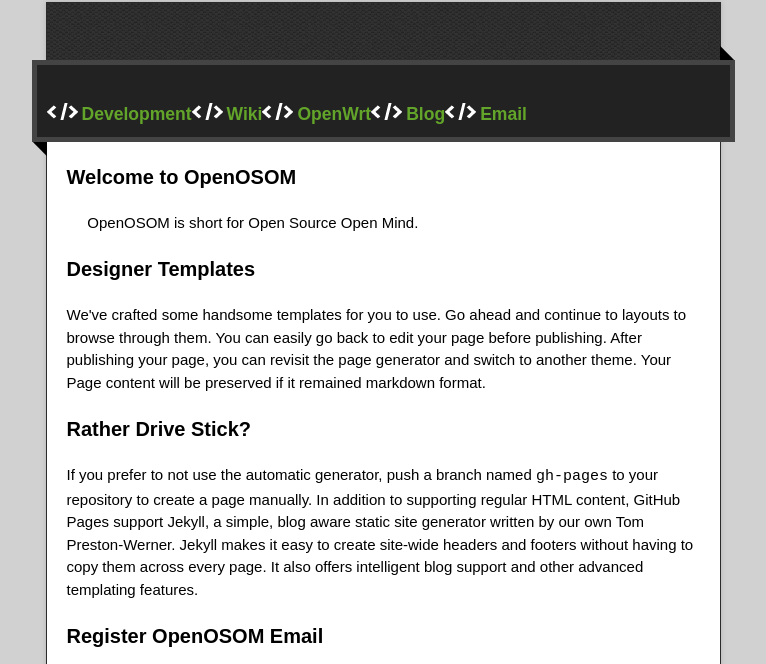
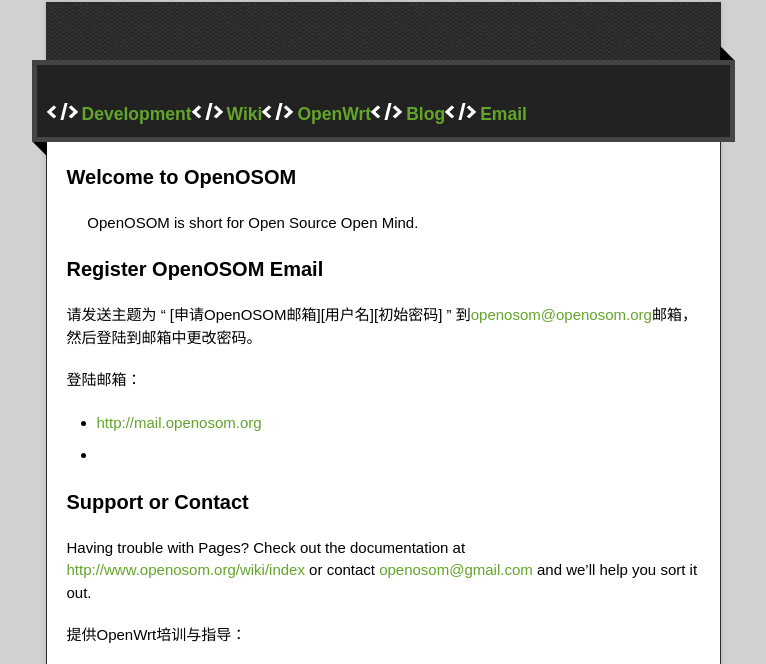
Before and after one commit to openosom/openosom.github.io, a plain HTML site: page index.html in a window 1280 px wide. Shown: the part 128-792 px from the top of the page, without its empty margins (257-1023 px from the left). Drawn offline with nearby package versions, Linux system fonts and the light colour scheme; a script that the page names is missing.

Commit message:
删除多余信息

```diff
--- a/index.html
+++ b/index.html
@@ -41,24 +41,15 @@
         <span class="blc"></span><span class="trc"></span>
         </div>
         <article class="markdown-body">
-          <h3>
+<h3>
 <a name="welcome-to-github-pages" class="anchor" href="#welcome-to-github-pages"><span class="octicon octicon-link"></span></a>Welcome to OpenOSOM</h3>
 <p>&nbsp;&nbsp;&nbsp;&nbsp; OpenOSOM is short for Open Source Open Mind.</p>
 
-<h3>
-<a name="designer-templates" class="anchor" href="#designer-templates"><span class="octicon octicon-link"></span></a>Designer Templates</h3>
-
-<p>We've crafted some handsome templates for you to use. Go ahead and continue to layouts to browse through them. You can easily go back to edit your page before publishing. After publishing your page, you can revisit the page generator and switch to another theme. Your Page content will be preserved if it remained markdown format.</p>
-
-<h3>
-<a name="rather-drive-stick" class="anchor" href="#rather-drive-stick"><span class="octicon octicon-link"></span></a>Rather Drive Stick?</h3>
-
-<p>If you prefer to not use the automatic generator, push a branch named <code>gh-pages</code> to your repository to create a page manually. In addition to supporting regular HTML content, GitHub Pages support Jekyll, a simple, blog aware static site generator written by our own Tom Preston-Werner. Jekyll makes it easy to create site-wide headers and footers without having to copy them across every page. It also offers intelligent blog support and other advanced templating features.</p>
 
 <h3>
 <a name="register-openosom-email" class="anchor" href="#register-openosom-email"><span class="octicon octicon-link"></span></a>Register OpenOSOM Email</h3>
 
-<p>请发送主题为“[申请OpenOSOM邮箱][用户名][初始密码]”到<a href="mailto:openosom@gmail.com">openosom@gmail.com</a>邮箱，然后登陆到邮箱中更改密码。</p>
+<p>请发送主题为 “ [申请OpenOSOM邮箱][用户名][初始密码] ” 到<a href="mailto:openosom@openosom.org">openosom@openosom.org</a>邮箱，然后登陆到邮箱中更改密码。</p>
 <p>登陆邮箱：</p>
 <ul>
 <li> <a href="http://mail.openosom.org">http://mail.openosom.org</a> </li>
```
